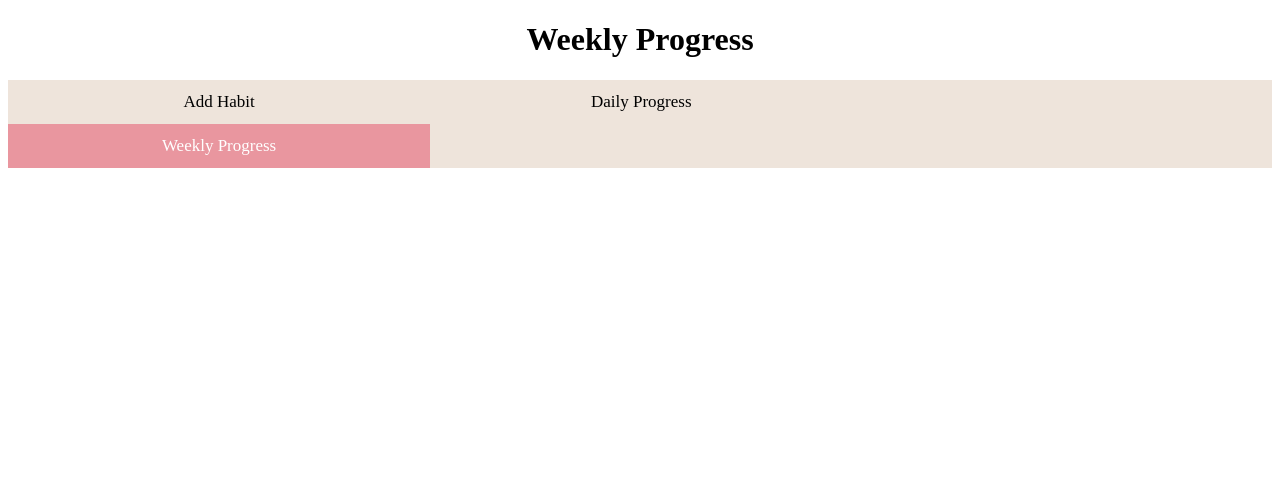
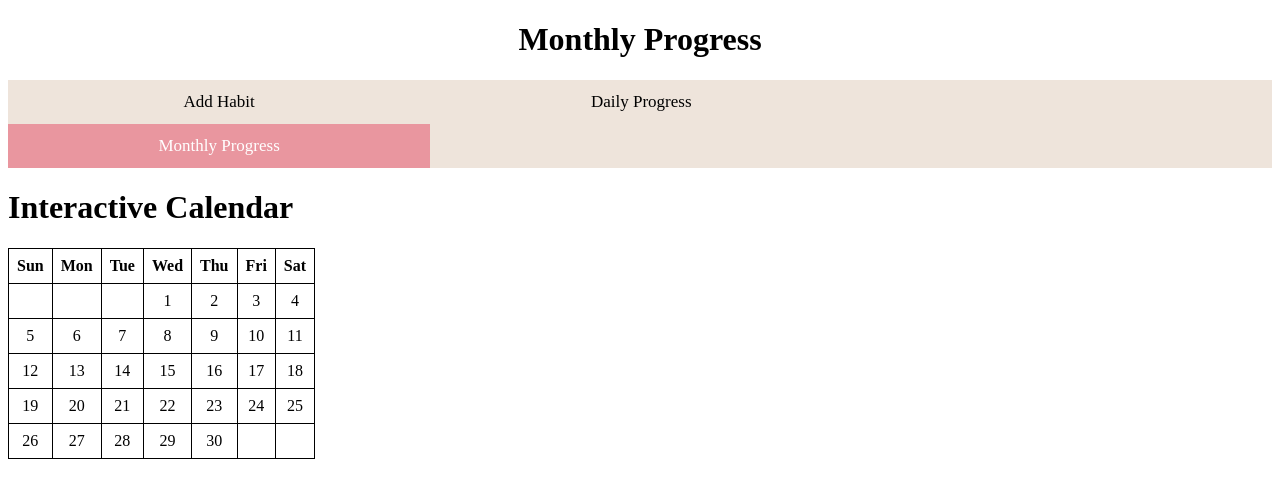
Before and after one commit to makkarVanshika/Habit, a website: page public/Monthly.html in a window 1280 px wide. Drawn offline with Linux system fonts and the light colour scheme.

Commit message:
added calendar to monthly view and an environment variable for mongoDB

```diff
--- a/package.json
+++ b/package.json
@@ -11,6 +11,7 @@
   "license": "ISC",
   "dependencies": {
     "body-parser": "^1.20.2",
+    "dotenv": "^16.3.1",
     "express": "^4.18.2",
     "mongodb": "^6.2.0",
     "mongoose": "^8.0.0"
--- /dev/null
+++ b/public/CSS/monthly.css
@@ -0,0 +1,21 @@
+.weekly{
+    background-color: #E9969F;
+    color: white;
+}
+
+.daily{
+    color: black;
+}
+
+.index{
+    color: black;
+}
+
+table {
+    border-collapse: collapse;
+  }
+  th, td {
+    border: 1px solid black;
+    padding: 8px;
+    text-align: center;
+  }
--- a/public/CSS/weekly.css
+++ /dev/null
@@ -1,12 +0,0 @@
-.weekly{
-    background-color: #E9969F;
-    color: white;
-}
-
-.daily{
-    color: black;
-}
-
-.index{
-    color: black;
-}
--- /dev/null
+++ b/public/JS/monthly.js
@@ -0,0 +1,34 @@
+function createCalendar(year, month) {
+    const calendar = document.getElementById('calendar');
+
+    const date = new Date(year, month - 1, 1);
+    const daysInMonth = new Date(year, month, 0).getDate();
+
+    let html = '<table><tr><th>Sun</th><th>Mon</th><th>Tue</th><th>Wed</th><th>Thu</th><th>Fri</th><th>Sat</th></tr><tr>';
+
+    // Add empty cells for previous month's days
+    for (let i = 0; i < date.getDay(); i++) {
+      html += '<td></td>';
+    }
+
+    for (let i = 1; i <= daysInMonth; i++) {
+      if (date.getDay() === 0) {
+        html += '</tr><tr>';
+      }
+      html += `<td>${i}</td>`;
+      date.setDate(date.getDate() + 1);
+    }
+
+    // Add empty cells for remaining days
+    if (date.getDay() !== 0) {
+      for (let i = date.getDay(); i < 7; i++) {
+        html += '<td></td>';
+      }
+    }
+
+    html += '</tr></table>';
+    calendar.innerHTML = html;
+  }
+
+  // Call the function with desired year and month (e.g., 2023, 11 for November 2023)
+  createCalendar(2023, 11);
--- a/public/Weekly.html
+++ b/public/Monthly.html
@@ -4,25 +4,28 @@
         <meta charset="utf-8">
         <title>Weekly Progress</title>
         <link rel="stylesheet" href="CSS/Style.css">
-        <link rel="stylesheet" href="CSS/weekly.css">
+        <link rel="stylesheet" href="CSS/monthly.css">
     </head>
 
     <body>
         <header>
-            <h1><center>Weekly Progress</center></h1>
+            <h1><center>Monthly Progress</center></h1>
             <nav class="navbar">
                 <a class = "index" href="./Index.html"> Add Habit</a>
                 <a class = "daily" href="./Daily.html"> Daily Progress</a>
-                <a class = "weekly" href="./Weekly.html"> Weekly Progress</a>
+                <a class = "weekly" href="./Monthly.html"> Monthly Progress</a>
             </nav>
         </header>
 
         <main>
+            <h1>Interactive Calendar</h1>
+            <div id="calendar"></div>
+        </main>
 
-        </main>
         <footer>
+        </footer>
 
-        </footer>
+        <script src="JS/monthly.js"></script>
     </body>
 
 </html>
```
Also changed, not shown: public/Daily.html (+4 -2 lines), public/Index.html (+2 -2 lines), server.js (+6 -2 lines), public/CSS/daily.css (line endings or trailing spaces), public/JS/index.js (renamed from public/index.js), 2 other files.
